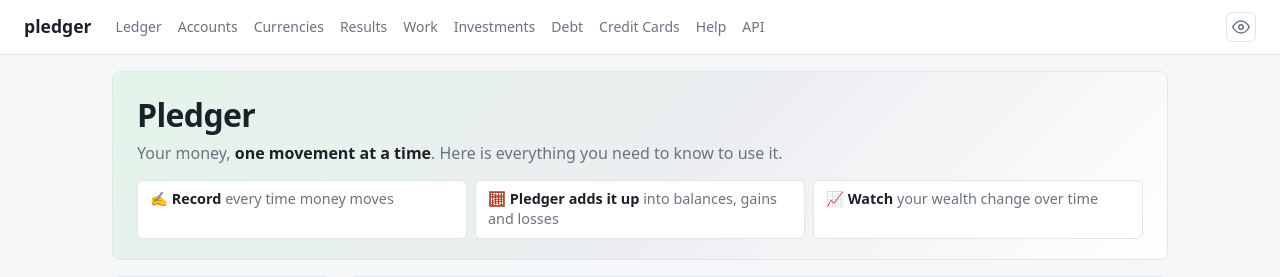
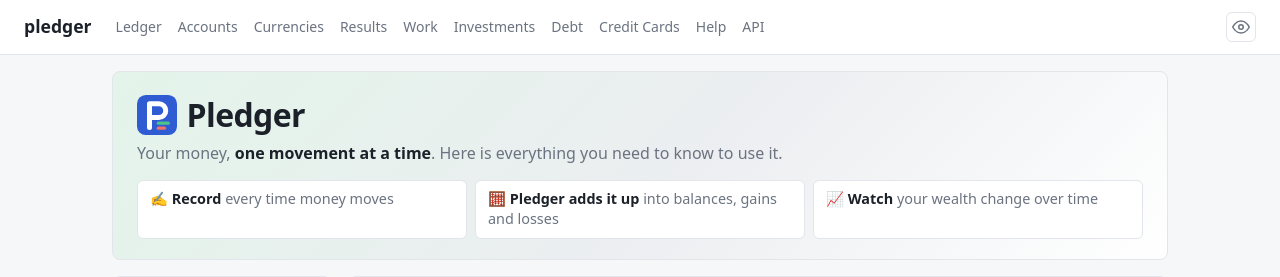
Before and after one commit to trOOnies/pledger, a Python web app: template src/pledger/web/templates/help.html in a window 1280 px wide. Shown: the top 277 px of the page. Run offline with Jinja, Linux system fonts and the light colour scheme; the template is opened without the code that fills it, so the values that code supplies are empty.

Commit message:
Show the favicon next to the title in the README and the Help tab
Co-Authored-By: Claude Opus 5.5 <noreply@anthropic.com>

```diff
--- a/src/pledger/web/static/style.css
+++ b/src/pledger/web/static/style.css
@@ -117,7 +117,8 @@ main { padding: 1rem 1.5rem 3rem; max-width: 1400px; width: 100%; margin: 0 auto
   background: linear-gradient(135deg, var(--gain-bg), var(--transfer-bg) 55%, var(--surface));
   border: 1px solid var(--border);
 }
-.help-hero h1 { margin: 0; font-size: 2rem; letter-spacing: -.02em; }
+.help-hero h1 { margin: 0; font-size: 2rem; letter-spacing: -.02em; display: flex; align-items: center; gap: .6rem; }
+.help-logo { flex: none; }
 .help-tagline { margin: .25rem 0 0; color: var(--muted); font-size: 1rem; }
 .help-tagline strong { color: var(--text); }
 .help-steps {
--- a/src/pledger/web/templates/help.html
+++ b/src/pledger/web/templates/help.html
@@ -14,7 +14,7 @@
 {% macro heading(n) %}{% set s = sections[n - 1] %}<h2 class="help-heading"><span class="help-num">{{ n }}.</span> <span aria-hidden="true">{{ s[1] }}</span> {{ s[2] }}</h2>{% endmacro %}
 
 <header class="help-hero">
-  <h1>Pledger</h1>
+  <h1><img class="help-logo" src="{{ url_for('static', path='favicon.svg') }}?v={{ static_version('favicon.svg') }}" alt="" width="40" height="40"> Pledger</h1>
   <p class="help-tagline">Your money, <strong>one movement at a time</strong>. Here is everything you need to know to use it.</p>
   <ol class="help-steps">
     <li><span aria-hidden="true">✍️</span> <strong>Record</strong> every time money moves</li>
```
Also changed, not shown: tests/test_web.py (+1 -1 lines), README.md.
